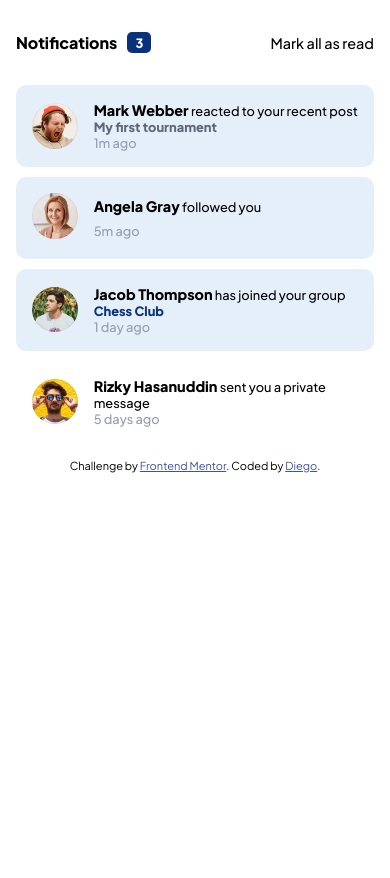
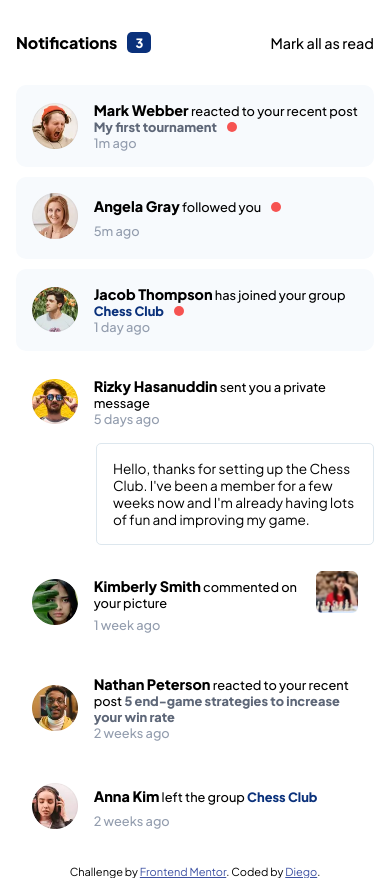
Before and after one commit to Diegobrix/FrontEnd_Mentor---Notifications_Page_Main, a plain HTML site: page index.html in a window 390 px wide. Drawn offline with Linux system fonts and the light colour scheme.

Commit message:
Estilização Mobile Finalizada

```diff
--- a/css/styles.css
+++ b/css/styles.css
@@ -64,7 +64,10 @@ span.profile-name {
 }
 
 button,
-a {
+a,
+.profile-name,
+figure,
+img {
     cursor: pointer;
 }
 
@@ -146,12 +149,8 @@ figure > img {
     padding: 1rem;
 }
 
-.notification-fancy[visualized="true"] .read-indicator {
-    display: none;
-}
-
 .notification-fancy[visualized="false"] {
-    background: var(--neutral-300);
+    background: var(--neutral-200);
     border-radius: 10px;
 }
 
@@ -200,4 +199,53 @@ h4 {
     font-weight: var(--fw-100);
     color: var(--neutral-500);
 }
+
+.notification {
+    display: flex;
+    flex-direction: column;
+
+    width: 100%;
+}
+
+.notification .notification-message {
+    align-self: flex-end;
+
+    width: calc(100% - 5rem);
+    padding: 1rem;
+
+
+    border: 1px solid var(--neutral-400);
+    border-radius: 5px;
+
+    font-size: .85rem;
+    transition: all .3s;
+}
+
+ .notification-fancy[visualized="false"] .notification-description h4::after {
+    content: "";
+    display: inline-block;
+    width: 10px;
+    aspect-ratio: 1;
+    background: var(--primary-100);
+    border-radius: 50%;
+    margin-left: 10px;
+}
+
+.commented-img {
+    justify-self: end;
+    width: auto;
+}
+
+.notification-fancy:has(.commented-img) .notification-description {
+    display: grid;
+    grid-template-columns: 5fr 1fr;
+    align-items: center;
+    justify-content: space-between;
+    gap: 0 10px;
+}
+
+.notification-message:hover {
+    background: var(--neutral-300);
+    cursor: pointer;
+}
 /* Desktop - 1440px */
--- a/index.html
+++ b/index.html
@@ -11,7 +11,7 @@
   <link rel="stylesheet" type="text/css" href="./css/styles.css">
 
   <!-- Scripts -->
-  <script src="./js/notifications-handler.js"></script>
+  <script defer src="./js/notifications-handler.js"></script>
 
   <!-- Notifications 3
 
@@ -45,7 +45,7 @@
     <section aria-labelledby="notifications" class="notifications-header">
       <div class="title-wrapper">
         <h1 id="notifications">notifications</h1>
-        <i class="notifications-display">3</i>
+        <i class="notifications-display"></i>
       </div>
       <button class="notifications-clear">Mark all as read</button>
     </section>
@@ -56,7 +56,6 @@
         </figure>
         <div class="notification-description">
           <h4><span class="profile-name">mark webber</span> reacted to your recent post <span class="optional-link link-secondary"><a href="">My first tournament</a></span></h4>
-          <i class="read-indicator"></i>
           <div class="description-details">
             <p class="date">1m ago</p>
           </div>
@@ -68,7 +67,6 @@
         </figure>
         <div class="notification-description">
           <h4><span class="profile-name">angela gray</span> followed you</h4>
-          <i class="read-indicator"></i>
           <div class="description-details">
             <p class="date">5m ago</p>
           </div>
@@ -80,35 +78,65 @@
         </figure>
         <div class="notification-description">
           <h4><span class="profile-name">jacob thompson</span> has joined your group <span class="optional-link link-primary"><a href="">Chess Club</a></span></h4>
-          <i class="read-indicator"></i>
           <div class="description-details">
             <p class="date">1 day ago</p>
           </div>
         </div>
       </div>
+      <div class="notification">
         <div class="notification-fancy" visualized="true">
           <figure class="profile-pic">
             <img src="./assets/images/avatar-rizky-hasanuddin.webp" alt="">
           </figure>
           <div class="notification-description">
             <h4><span class="profile-name">rizky hasanuddin</span> sent you a private message</h4>
-          <i class="read-indicator"></i>
             <div class="description-details">
               <p class="date">5 days ago</p>
             </div>
           </div>
         </div>
-      <!--
-      <div class="notification-fancy">
+        <div class="notification-message">
+          <p>Hello, thanks for setting up the Chess Club. I've been a member for a few weeks now and
+            I'm already having lots of fun and improving my game.</p>
+        </div>
+      </div>
+      <div class="notification-fancy" visualized="true">
         <figure class="profile-pic">
           <img src="./assets/images/avatar-kimberly-smith.webp" alt="">
         </figure>
+        <div class="notification-description">
+          <h4><span class="profile-name">kimberly smith</span> commented on your picture</h4>
+          <figure class="commented-img">
+            <img src="./assets/images/image-chess.webp" alt="">
+          </figure>
+          <div class="description-details">
+            <p class="date">1 week ago</p>
           </div>
-      <div class="notification-fancy">
+        </div>
+      </div>
+      <div class="notification-fancy" visualized="true">
         <figure class="profile-pic">
           <img src="./assets/images/avatar-nathan-peterson.webp" alt="">
         </figure>
+        <div class="notification-description">
+          <h4><span class="profile-name">nathan peterson</span> reacted to your recent post <span class="optional-link link-secondary"><a href="#">5 end-game strategies to increase your win rate</a></span></h4>
+          <div class="description-details">
+            <p class="date">2 weeks ago</p>
           </div>
+        </div>
+      </div>
+      <div class="notification-fancy" visualized="true">
+        <figure class="profile-pic">
+          <img src="./assets/images/avatar-anna-kim.webp" alt="">
+        </figure>
+        <div class="notification-description">
+          <h4><span class="profile-name">anna kim</span> left the group <span class="optional-link link-primary"><a href="">Chess Club</a></span></h4>
+          <div class="description-details">
+            <p class="date">2 weeks ago</p>
+          </div>
+        </div>
+      </div>
+      <!--
       <div class="notification-fancy">
         <figure class="profile-pic">
           <img src="./assets/images/avatar-anna-kim.webp" alt="">
--- a/js/notifications-handler.js
+++ b/js/notifications-handler.js
@@ -0,0 +1,32 @@
+//Elements
+const btnClear = document.querySelector(".notifications-clear");
+const unreadNotifications = document.querySelectorAll(".notification-fancy");
+const display = document.querySelector(".notifications-display");
+
+//Listeners
+btnClear.addEventListener("click", ClearNotifications);
+window.addEventListener("load", NotificationsCounter);
+
+//Functions
+function ClearNotifications()
+{
+    unreadNotifications.forEach((element) => {
+        element.setAttribute("visualized", "true");
+    });
+
+    display.innerHTML = ("0");
+}
+
+function NotificationsCounter()
+{
+    let notificationsTotal = 0;
+
+    unreadNotifications.forEach(((item) => {
+        if(item.getAttribute("visualized") == "false")
+        {
+            notificationsTotal += 1;
+        }
+    }));
+
+    display.innerHTML = (notificationsTotal);
+}
```
Lines whose indentation alone changed are shown as unchanged.
